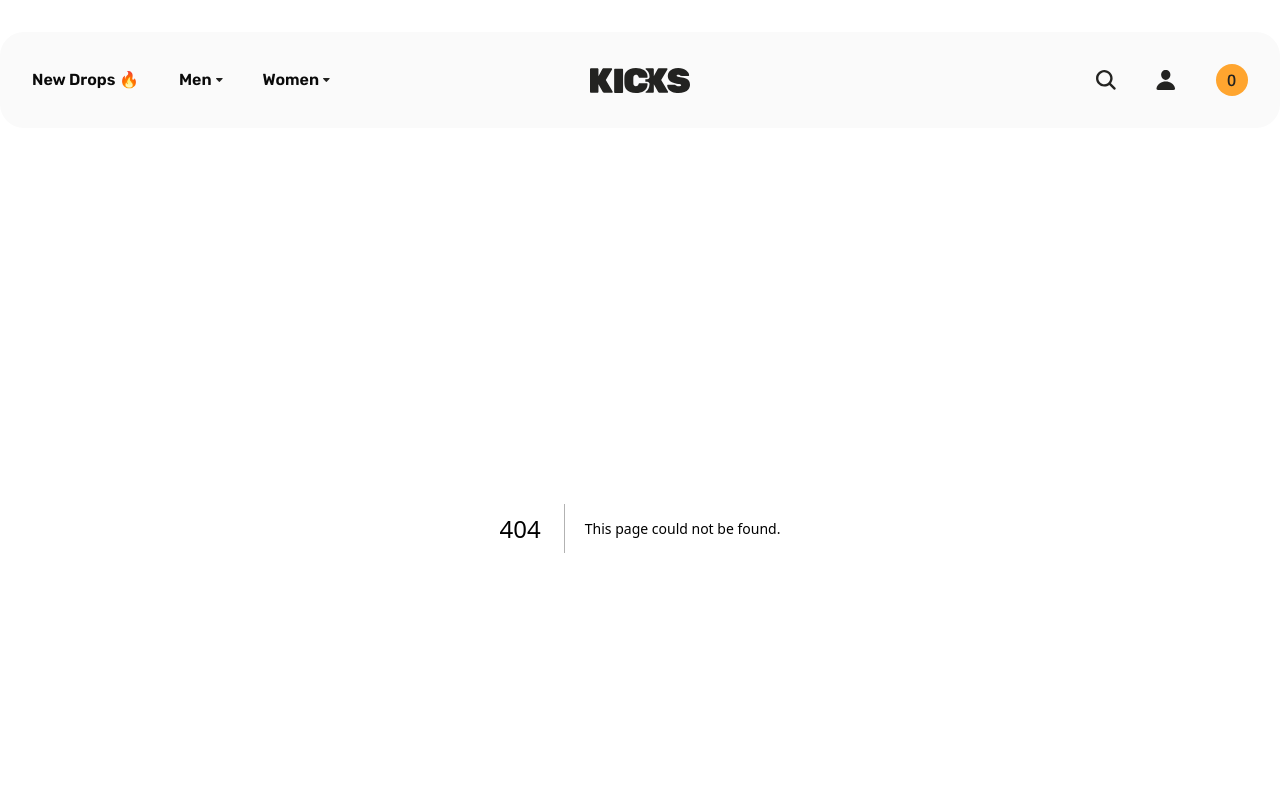
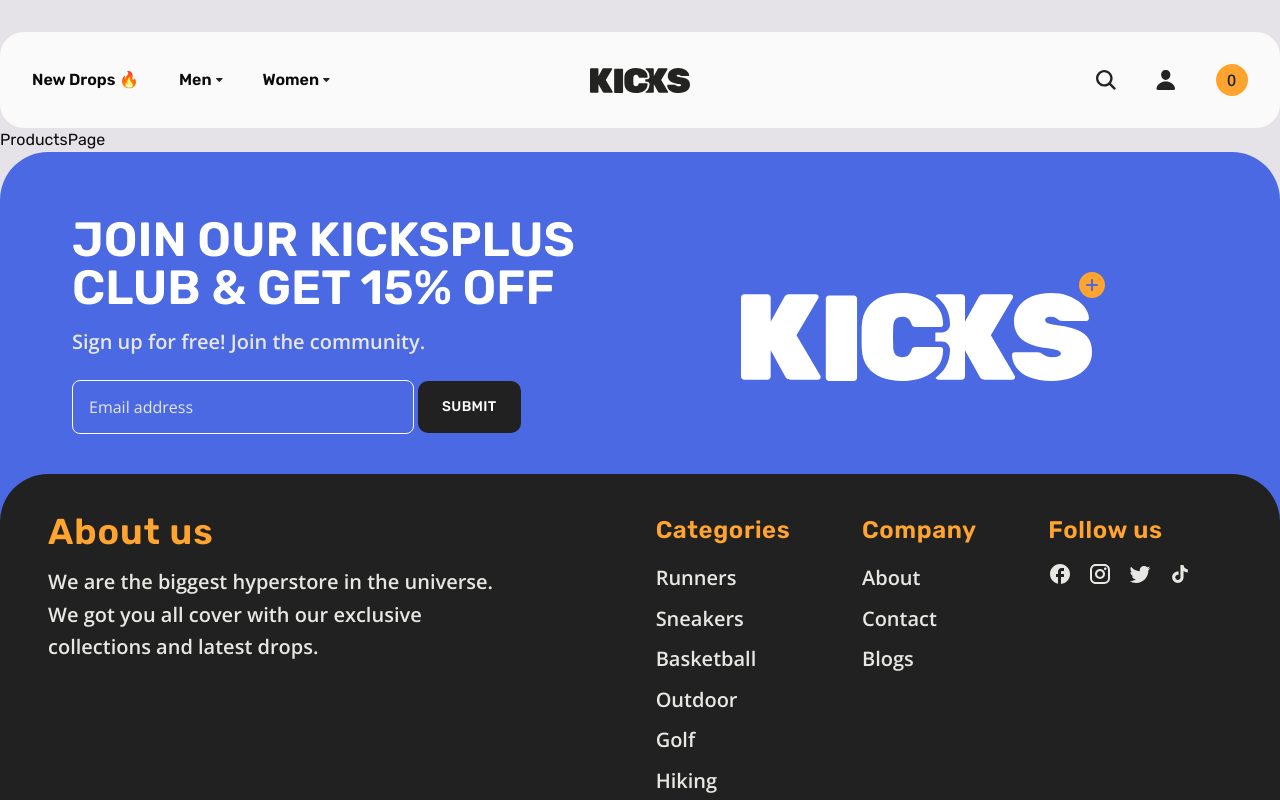
Before and after one commit to irazramin/kicks, a Next.js app: page /products in a window 1280 px wide. Before the commit this address had no page. Shown: the top 800 px of the page. Built offline with nearby package versions, Linux system fonts and the light colour scheme.

Commit message:
related products section completed

```diff
--- a/src/app/globals.css
+++ b/src/app/globals.css
@@ -85,3 +85,37 @@
     max-width: var(--container-7xl);
   }
 }
+
+.suggestion-products-slider .slick-dots {
+  position: relative;
+  display: flex !important;
+  justify-content: center;
+  align-items: center;
+  gap: 8px;
+  margin-top: 1.5rem;
+  padding-bottom: 0.5rem;
+  list-style: none;
+}
+.suggestion-products-slider .slick-dots li {
+  margin: 0;
+  width: 40px;
+  height: 8px;
+}
+.suggestion-products-slider .slick-dots li button {
+  width: 40px;
+  height: 8px;
+  padding: 0;
+}
+.suggestion-products-slider .slick-dots li button:before {
+  content: "";
+  width: 40px;
+  height: 8px;
+  border-radius: 4px;
+  background: #b0b0b0;
+  opacity: 1;
+  top: 0;
+  left: 0;
+}
+.suggestion-products-slider .slick-dots li.slick-active button:before {
+  background: #4A69E2;
+}
--- /dev/null
+++ b/src/app/products/[productId]/page.tsx
@@ -0,0 +1,9 @@
+import React from 'react'
+
+const page = () => {
+  return (
+    <div>page</div>
+  )
+}
+
+export default page
--- /dev/null
+++ b/src/app/products/page.tsx
@@ -0,0 +1,10 @@
+import React from 'react'
+
+
+const ProductsPage = () => {
+  return (
+    <div>ProductsPage</div>
+  )
+}
+
+export default ProductsPage
--- a/src/components/footer/components/FooterCtaBanner.tsx
+++ b/src/components/footer/components/FooterCtaBanner.tsx
@@ -40,7 +40,7 @@ export function FooterCtaBanner() {
           </button>
         </form>
       </div>
-      <div className="relative mt-8 flex lg:justify-center justify-startitems-center lg:mt-0 lg:shrink-0">
+      <div className="relative mt-8 flex lg:justify-center justify-start items-center lg:mt-0 lg:shrink-0">
         <div className="relative">
           <Image
             src="/images/logo-2.svg"
--- a/src/components/footer/components/FooterLinks.tsx
+++ b/src/components/footer/components/FooterLinks.tsx
@@ -70,7 +70,7 @@ export function FooterLinks() {
             <FooterColumn title="Categories">
               <ul className="flex flex-col lg:gap-2 gap-1">
                 {CATEGORY_LINKS.map((link) => (
-                  <li key={link.href}>
+                  <li key={link.href} className="hover:scale-105 transition-transform duration-300 cursor-pointer">
                     <Link
                       href={link.href}
                       className="font-open-sans text-base lg:text-xl leading-relaxed font-semibold text-[#E7E7E3] transition-colors hover:text-white"
@@ -84,7 +84,7 @@ export function FooterLinks() {
             <FooterColumn title="Company">
               <ul className="flex flex-col lg:gap-2 gap-1">
                 {COMPANY_LINKS.map((link) => (
-                  <li key={link.href}>
+                  <li key={link.href} className="hover:scale-105 transition-transform duration-300 cursor-pointer">
                     <Link
                       href={link.href}
                       className="font-open-sans text-base lg:text-xl leading-relaxed font-semibold text-[#E7E7E3] transition-colors hover:text-white"
@@ -98,7 +98,7 @@ export function FooterLinks() {
             <FooterColumn title="Follow us">
               <ul className="flex gap-4">
                 {SOCIAL_LINKS.map(({ label, href, url }) => (
-                  <li key={label}>
+                  <li key={label} className="hover:rotate-180 transition-transform duration-300 cursor-pointer">
                     <Image src={url} alt={label} width={24} height={24} />
                   </li>
                 ))}
--- a/src/components/new-drops/NewDropsSection.tsx
+++ b/src/components/new-drops/NewDropsSection.tsx
@@ -28,7 +28,7 @@ export function NewDropsSection() {
           </Link>
         </div>
 
-        <div className="grid gap-4 grid-cols-2 md:grid-cols-3 lg:grid-cols-4">
+        <div className="grid gap-4 grid-cols-2 lg:grid-cols-4">
           {products?.slice(0, 4).map((product, index) => (
             <div
               key={product.id}
--- a/src/components/reviews/Reviews.tsx
+++ b/src/components/reviews/Reviews.tsx
@@ -3,10 +3,10 @@ import { REVIEWS } from "./constants";
 
 export function Reviews() {
   return (
-    <section className="py-6 md:py-[128px]">
+    <section className="py-6 lg:py-[128px]">
       <div className="container container-7xl mx-auto px-4 lg:px-0">
         <ReviewsHeader />
-        <div className="grid grid-cols-1 gap-4 md:grid-cols-3">
+        <div className="grid grid-cols-1 gap-4 lg:grid-cols-3 md:grid-cols-2">
           {REVIEWS.map((review) => (
             <ReviewCard key={review.id} review={review} />
           ))}
--- /dev/null
+++ b/src/components/shared/suggestion-products/SuggestionProducts.tsx
@@ -0,0 +1,58 @@
+"use client";
+
+import { useRef } from "react";
+import Slider from "react-slick";
+import { ProductCard } from "@/components/new-drops";
+import { SuggestionProductsHeader } from "./components";
+import { useProducts } from "@/hooks";
+
+const sliderSettings = {
+  dots: true,
+  arrows: false,
+  infinite: true,
+  speed: 500,
+  slidesToShow: 4,
+  slidesToScroll: 1,
+  responsive: [
+    {
+      breakpoint: 1024,
+      settings: { slidesToShow: 3, slidesToScroll: 1 },
+    },
+    {
+      breakpoint: 768,
+      settings: { slidesToShow: 2, slidesToScroll: 1 },
+    },
+    {
+      breakpoint: 640,
+      settings: { slidesToShow: 1, slidesToScroll: 1 },
+    },
+  ],
+};
+
+export function SuggestionProducts() {
+  const sliderRef = useRef<Slider>(null);
+  const { data: products } = useProducts({ categorySlug: "shoes" });
+
+  return (
+    <section>
+      <div className="container container-7xl mx-auto px-4 lg:px-0">
+        <SuggestionProductsHeader
+          onPrev={() => sliderRef.current?.slickPrev()}
+          onNext={() => sliderRef.current?.slickNext()}
+        />
+        <Slider ref={sliderRef} {...sliderSettings} className="suggestion-products-slider">
+          {products?.map((product) => (
+            <div key={product.id} className="px-2">
+              <ProductCard
+                title={product.title}
+                price={`$${product.price}`}
+                imageSrc={product.images?.[0]}
+                href={`/products/${product.slug}`}
+              />
+            </div>
+          ))}
+        </Slider>
+      </div>
+    </section>
+  );
+}
--- /dev/null
+++ b/src/components/shared/suggestion-products/components/SuggestionProductsHeader.tsx
@@ -0,0 +1,37 @@
+import { ChevronLeft, ChevronRight } from "lucide-react";
+
+interface SuggestionProductsHeaderProps {
+  onPrev: () => void;
+  onNext: () => void;
+}
+
+export function SuggestionProductsHeader({
+  onPrev,
+  onNext,
+}: SuggestionProductsHeaderProps) {
+  return (
+    <div className="mb-6 flex h-[70px] items-center justify-between md:mb-8">
+        <h2 className="font-rubik lg:text-5xl text-2xl font-semibold uppercase leading-[95%] tracking-tight text-[#232321] md:text-[72px]">
+          You may also like
+        </h2>
+        <div className="flex gap-2">
+          <button
+            type="button"
+            onClick={onPrev}
+            className="flex h-10 w-10 items-center justify-center rounded-[8px] bg-[#232321] text-[#E8E8E8] transition-colors hover:bg-[#333]"
+            aria-label="Previous products"
+          >
+            <ChevronLeft className="h-5 w-5" aria-hidden />
+          </button>
+          <button
+            type="button"
+            onClick={onNext}
+            className="flex h-10 w-10 items-center justify-center rounded-[8px] bg-[#232321] text-[#E8E8E8] transition-colors hover:bg-[#333]"
+            aria-label="Next products"
+          >
+            <ChevronRight className="h-5 w-5" aria-hidden />
+          </button>
+        </div>
+    </div>
+  );
+}
--- /dev/null
+++ b/src/components/shared/suggestion-products/components/index.ts
@@ -0,0 +1 @@
+export { SuggestionProductsHeader } from "./SuggestionProductsHeader";
--- /dev/null
+++ b/src/components/shared/suggestion-products/index.ts
@@ -0,0 +1 @@
+export { SuggestionProducts } from "./SuggestionProducts";
```
